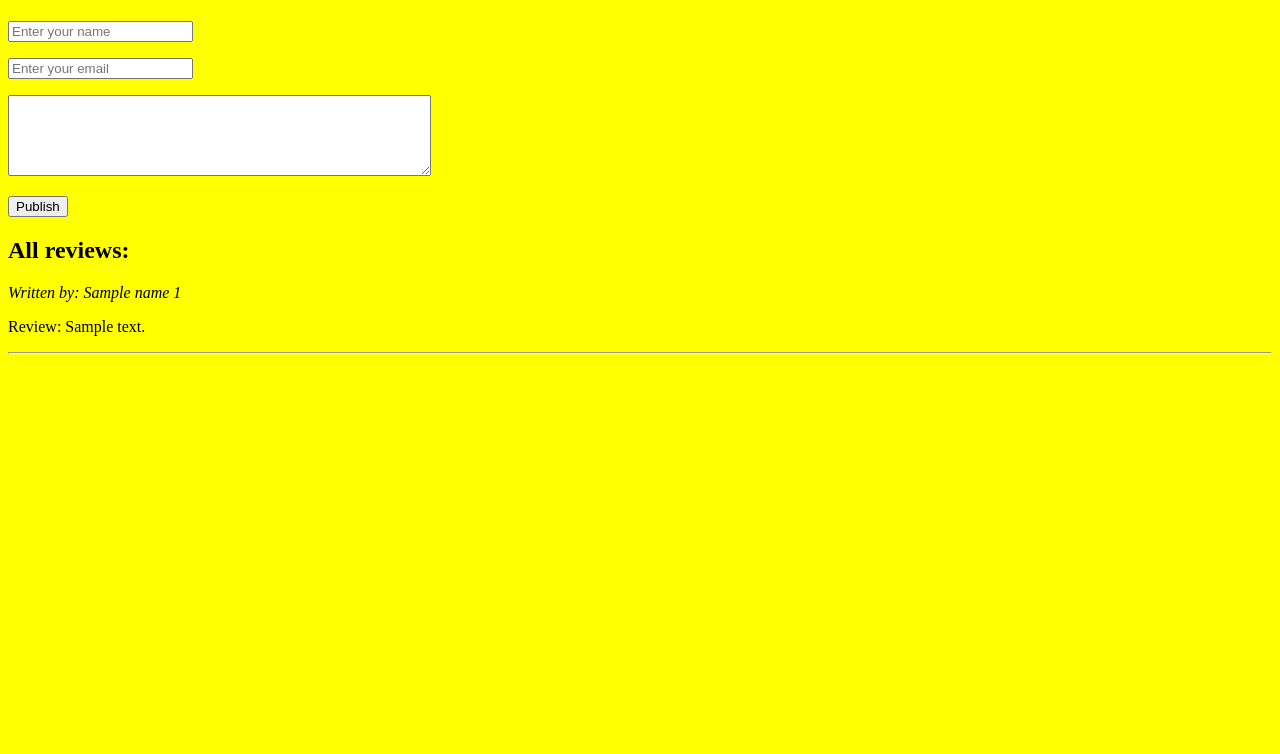
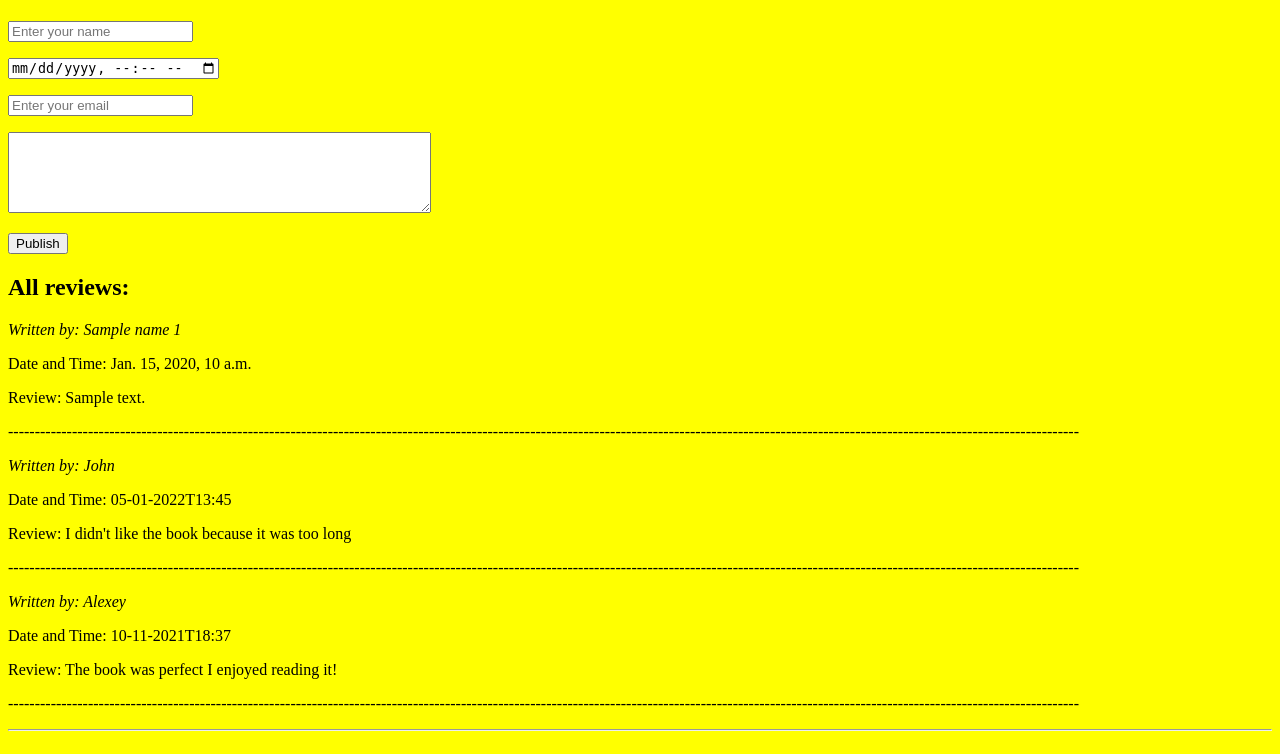
Before and after one commit to Abd-07/Review-book, a Django app: template reviews/templates/review.html in a window 1280 px wide. Shown: the part 46-800 px from the top of the page. Run offline with Django 4.2, Linux system fonts and the light colour scheme; the template is opened without the code that fills it: most values are stand-ins (such as "Sample title", 1, 10 or a date in 2020).

Commit message:
Now while submitting your review,date and time is also asked and other users can see it while reading your review in the “All Reviews” section.And in that section,visual dividers were added.

```diff
--- a/reviews/templates/review.html
+++ b/reviews/templates/review.html
@@ -7,6 +7,9 @@
     <form method="GET">
         <p>
             <input type="text" placeholder="Enter your name" name="name">
+        </p>
+        <p>
+            <input type="datetime-local" placeholder="DD/MM/YYYY" name="date">
         </p>
         <p>
             <input type="text" placeholder="Enter your email" name="email">
@@ -30,7 +33,41 @@
         </em>
     </p>
     <p>
+        Date and Time: {{date_time_1}}
+    </p>
+    <p>
         Review: {{review_1}}
+    </p>
+    <p>
+        ---------------------------------------------------------------------------------------------------------------------------------------------------------------------------------------------------------
+    </p>
+    <p>
+        <em>
+            Written by: John
+        </em>
+    </p>
+    <p>
+        Date and Time: 05-01-2022T13:45
+    </p>
+    <p>
+        Review: I didn't like the book because it was too long
+    </p>
+    <p>
+        ---------------------------------------------------------------------------------------------------------------------------------------------------------------------------------------------------------
+    </p>
+    <p>
+        <em>
+            Written by: Alexey
+        </em>
+    </p>
+    <p>
+        Date and Time: 10-11-2021T18:37
+    </p>
+    <p>
+        Review: The book was perfect I enjoyed reading it!
+    </p>
+    <p>
+        ---------------------------------------------------------------------------------------------------------------------------------------------------------------------------------------------------------
     </p>
     <hr>
 </div>
--- a/reviews/views.py
+++ b/reviews/views.py
@@ -1,8 +1,10 @@
+from sqlite3 import Date
 from django.shortcuts import render
 
 def reviews(request):
     name_1=request.GET.get("name")
     email_1=request.GET.get("email")
     review_1=request.GET.get("review")
-    print(f"Name:{name_1} , Email:{email_1} , Review:{review_1}")
-    return render(request,'review.html',{'name_1':name_1 , 'email_1':email_1, 'review_1':review_1})
+    date_time_1=request.GET.get("date")
+    print(f"Name:{name_1} , Date and Time:{date_time_1} , Email:{email_1} , Review:{review_1}")
+    return render(request,'review.html',{'name_1':name_1 , 'email_1':email_1, 'review_1':review_1, 'date_time_1':date_time_1})
```
